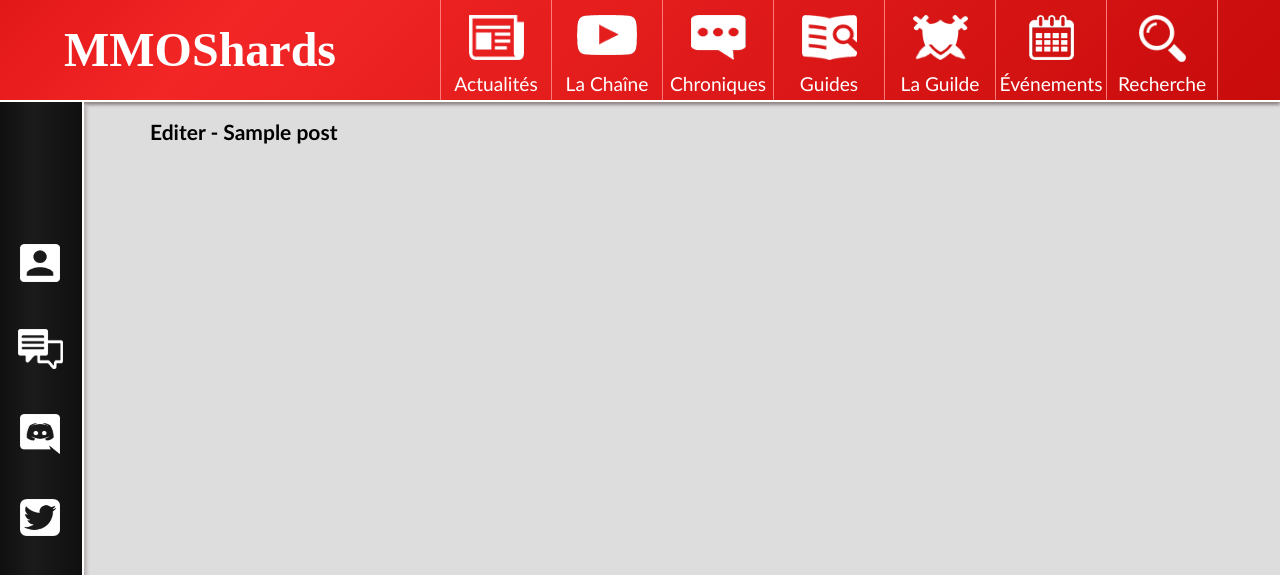
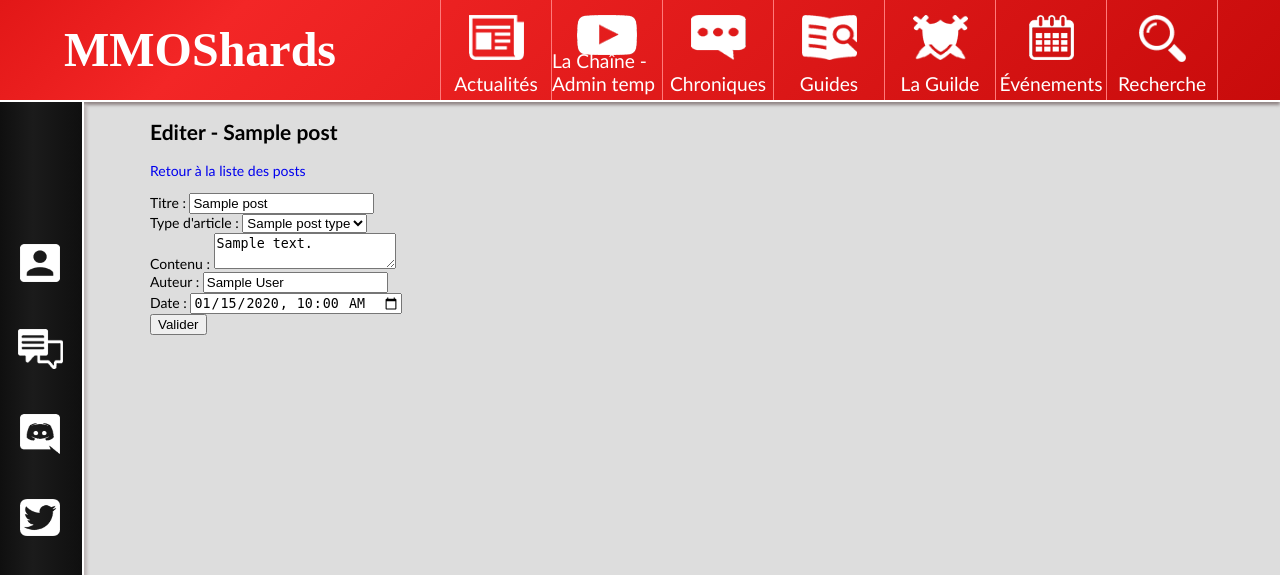
Before and after one commit to MaximeGuillemot/project5, a PHP site: the page made by app/Views/admin/posts/edit.php in a window 1280 px wide. Shown: the top 575 px of the page. Run offline with PHP 8.4, Linux system fonts and the light colour scheme; the template is opened without the code that fills it: most values are stand-ins (such as "Sample title", 1, 10 or a date in 2020); data that the repository does not hold is empty; some libraries are stand-ins or nearby versions.

Commit message:
Update post functionality  added

```diff
--- a/app/Views/admin/posts/edit.php
+++ b/app/Views/admin/posts/edit.php
@@ -1 +1,32 @@
 <h2><?= 'Editer - ' . $post->title; ?></h2>
+
+<p><a href="./admin/posts/">Retour à la liste des posts</a></p>
+
+<form method="post">
+    <label>Titre :
+        <input type="text" value="<?= $post->title; ?>" name="title">
+    </label><br>
+
+    <label>Type d'article :
+        <select name="type">
+            <?php foreach ($postTypes as $postType): ?>
+                <option value=<?= $postType->type_name; ?> <?= $postType->type_name == $post->type ? 'selected' : ''?>><?= $postType->type_name; ?></option>
+
+            <?php endforeach;?>
+        </select>
+    </label><br>
+
+    <label>Contenu :
+        <textarea name="content"><?= $post->content; ?></textarea>
+    </label><br>
+
+    <label>Auteur :
+        <input type="text" value="<?= $post->author; ?>" name="author">
+    </label><br>
+
+    <label>Date :
+        <input type="datetime-local" value="<?= str_replace(' ', 'T', $post->date); ?>" name="date">
+    </label><br>
+
+    <input type="submit" value="Valider">
+</form>
--- a/app/Views/admin/posts/index.php
+++ b/app/Views/admin/posts/index.php
@@ -1,4 +1,6 @@
 <h2>Administrer les posts</h2>
+
+<p><a href="./admin/">Retour à l'index d'admin</a></p>
 
 <table style="border-collapse;">
     <tr>
--- a/app/Views/templates/layout.php
+++ b/app/Views/templates/layout.php
@@ -37,7 +37,7 @@
             <nav>
                 <ul>
                     <li><a href="./news/">Actualités</a></li>
-                    <li><a href="">La Chaîne</a></li>
+                    <li><a href="./admin/">La Chaîne - Admin temp</a></li>
                     <li><a href="./chronicles/">Chroniques</a></li>
                     <li><a href="">Guides</a></li>
                     <li><a href="">La Guilde</a></li>
```
Also changed, not shown: app/Controllers/AdminController.php (+13 -1 lines), app/Models/PostsModel.php (+20 -0 lines), lib/Database/Database.php (+11 -6 lines).
